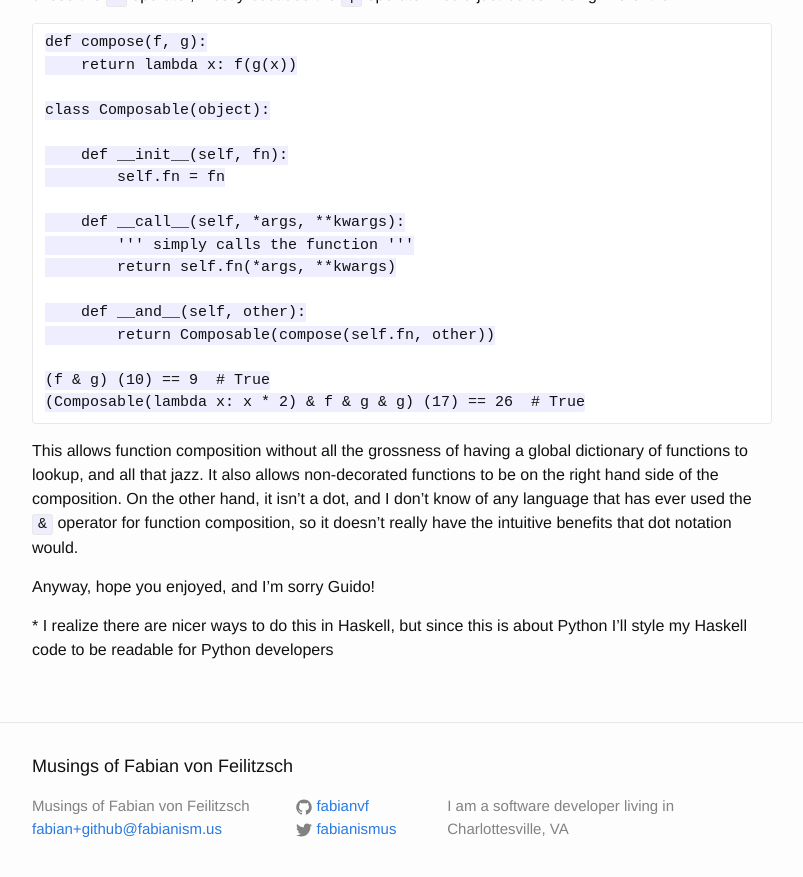
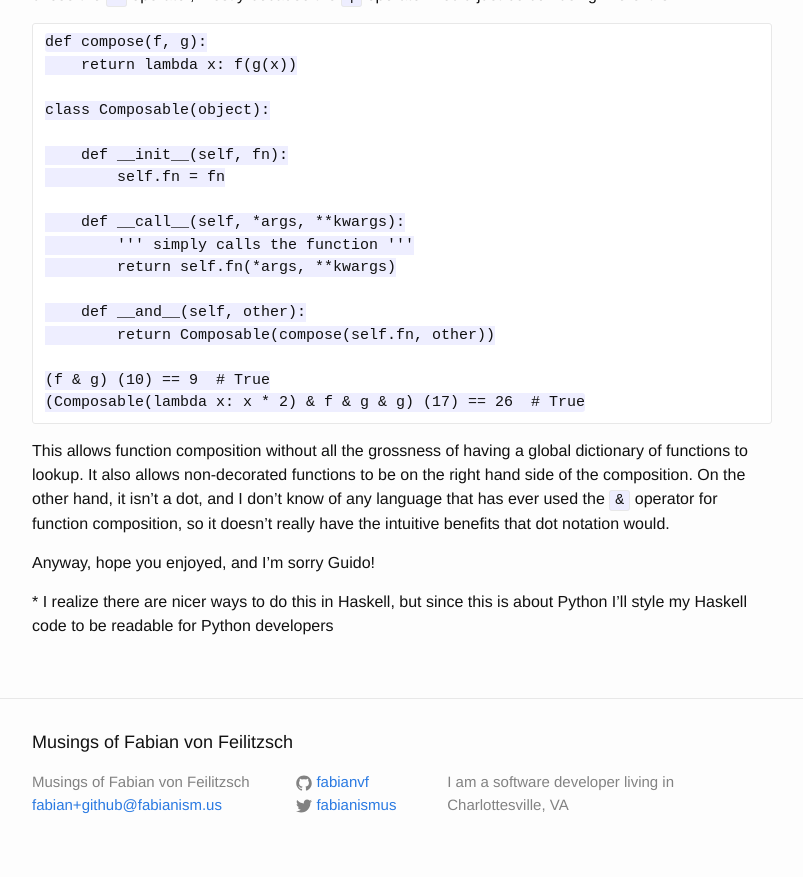
Before and after one commit to fabianvf/fabianvf.github.io, a Jekyll site: the page built from _posts/2015-09-09-function-composition.markdown, in a window 1280 px wide and 900 px high, scrolled down 2676 px. Shown: the top 877 px of the window, without its empty margins (238-1041 px from the left). Built offline with Jekyll 4.4.1, drawn with Linux system fonts in a browser that asks for light colours.

Commit message:
remove all that jazz

```diff
--- a/_posts/2015-09-09-function-composition.markdown
+++ b/_posts/2015-09-09-function-composition.markdown
@@ -132,7 +132,7 @@ I chose the `&` operator, mostly because the `|` operator would just be confusin
     (f & g) (10) == 9  # True
     (Composable(lambda x: x * 2) & f & g & g) (17) == 26  # True
 
-This allows function composition without all the grossness of having a global dictionary of functions to lookup, and all that jazz.
+This allows function composition without all the grossness of having a global dictionary of functions to lookup.
 It also allows non-decorated functions to be on the right hand side of the composition. On the other hand, it isn't a dot, and I
 don't know of any language that has ever used the `&` operator for function composition, so it doesn't really have the intuitive benefits
 that dot notation would.
```
